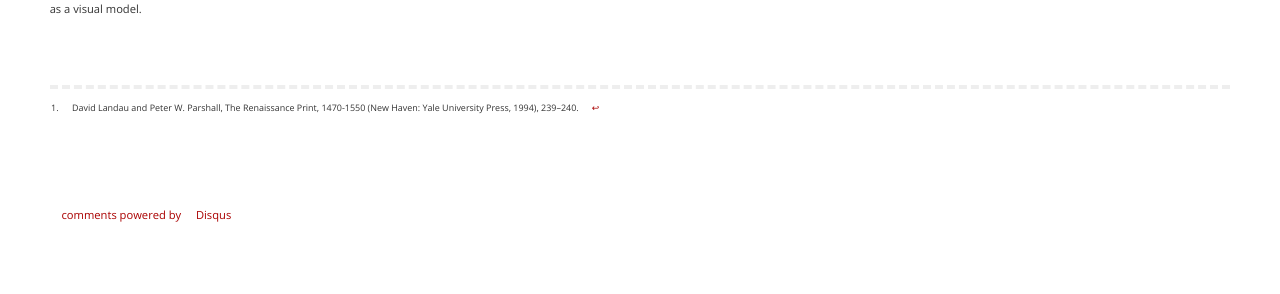
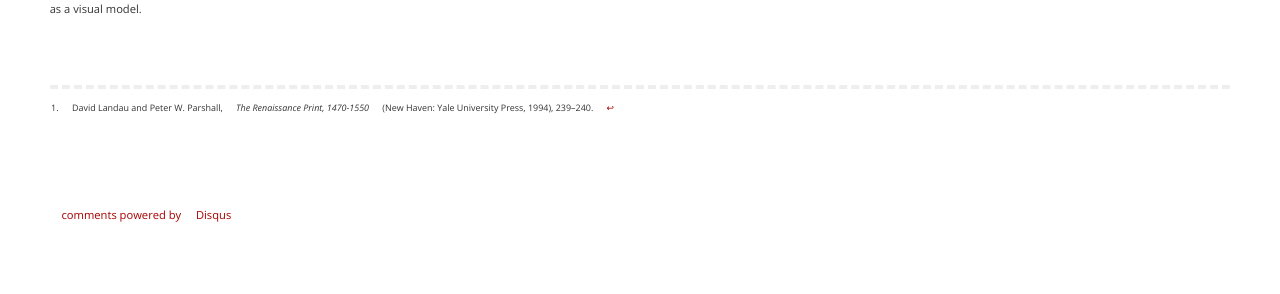
Before and after one commit to mdlincoln/mdlincoln.github.io, a Jekyll site: the page built from _posts/2014-02-05-early-modern-information-visualization.md, in a window 1280 px wide. Shown: the part 890-1184 px from the top of the page. Built offline with Jekyll 4.4.1, drawn with Linux system fonts in a browser that asks for light colours; comment, search, counter and statistics services are not loaded.

Commit message:
Italicize footnote title

```diff
--- a/_posts/2014-02-05-early-modern-information-visualization.md
+++ b/_posts/2014-02-05-early-modern-information-visualization.md
@@ -22,7 +22,7 @@ Hence the curious geometric shapes.
 With this broadside in hand, the budding contestant could measure out each foot themselves using the long printed crossbar.
 Moreover, they could even construct their own practice target by copying the printed circle, and inscribing concentric rings around it, spaced using the smaller of the bars.[^print]
 
-[^print]: David Landau and Peter W. Parshall, The Renaissance Print, 1470-1550 (New Haven: Yale University Press, 1994), 239--240.
+[^print]: David Landau and Peter W. Parshall, *The Renaissance Print, 1470-1550* (New Haven: Yale University Press, 1994), 239--240.
 
 With this efficient visualization, the woodcut became both a bearer of news as well as a utilitarian tool.
 It not only described the event, but actually enabled the viewer to reconstruct the conditions of the contest using the print as a visual model.
```
